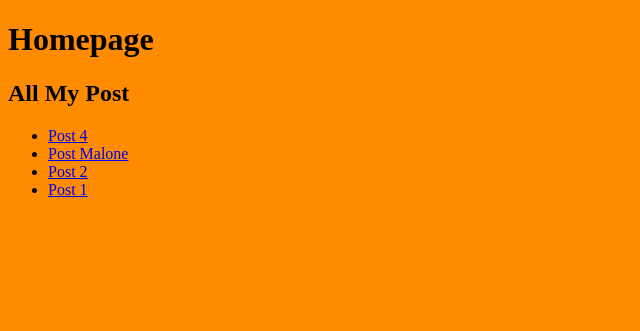
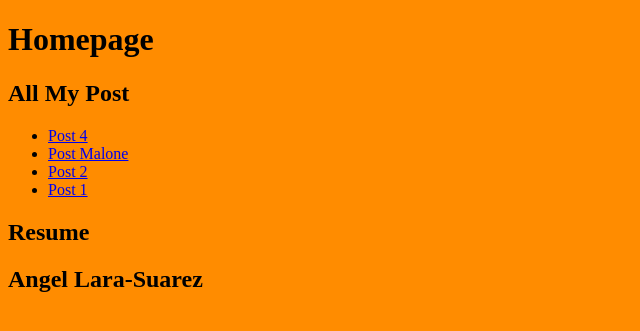
Before and after one commit to alarasuarez/alarasuarez.work, a Jekyll site: the page built from index.md, in a window 1280 px wide. Shown: the top 331 px of the page, without its empty margins (0-640 px from the left). Built offline with Jekyll 4.4.1, drawn with Linux system fonts in a browser that asks for light colours.

Commit message:
Update home.html

```diff
--- a/_layouts/home.html
+++ b/_layouts/home.html
@@ -20,3 +20,8 @@ layout: default
 
 {%- endfor -%}
 </ul>
+
+
+<h2>Resume</h2>
+
+<h2> {{site.data.resume.basics.name}} </h2>
```
